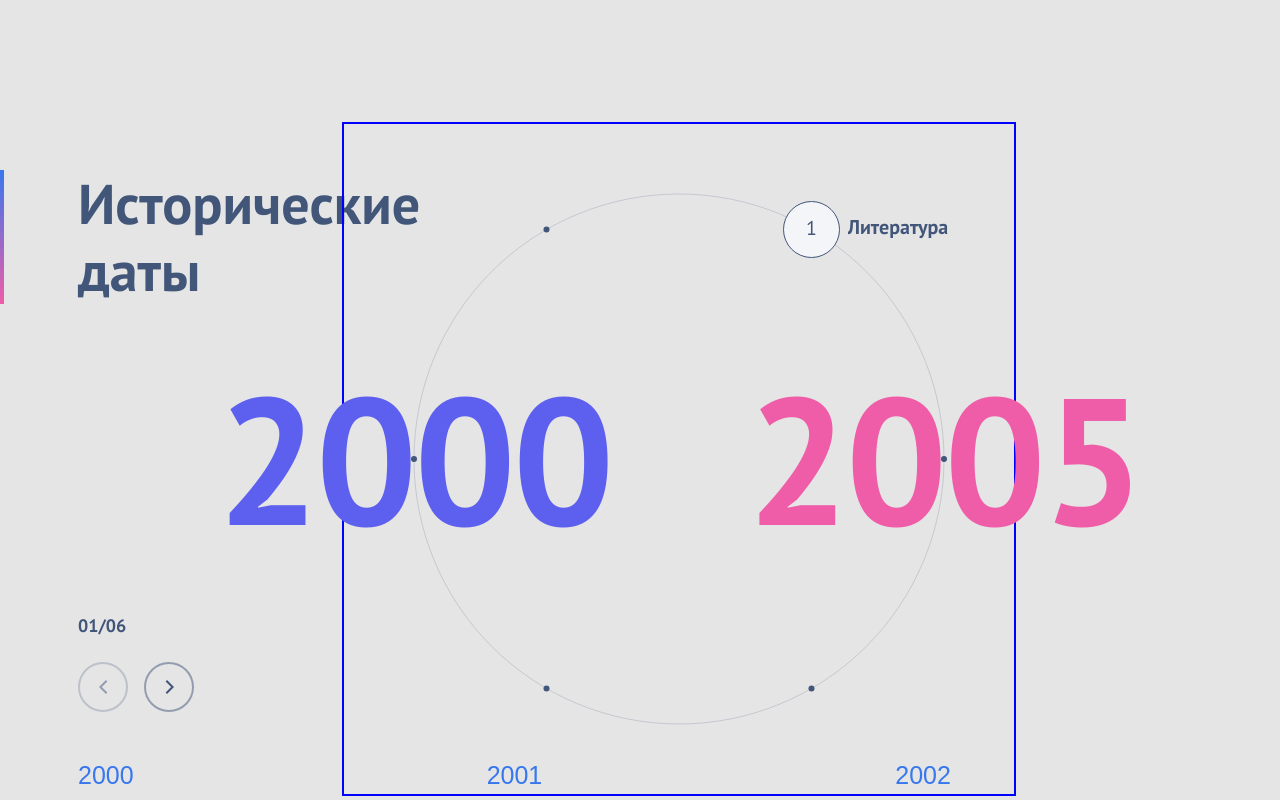
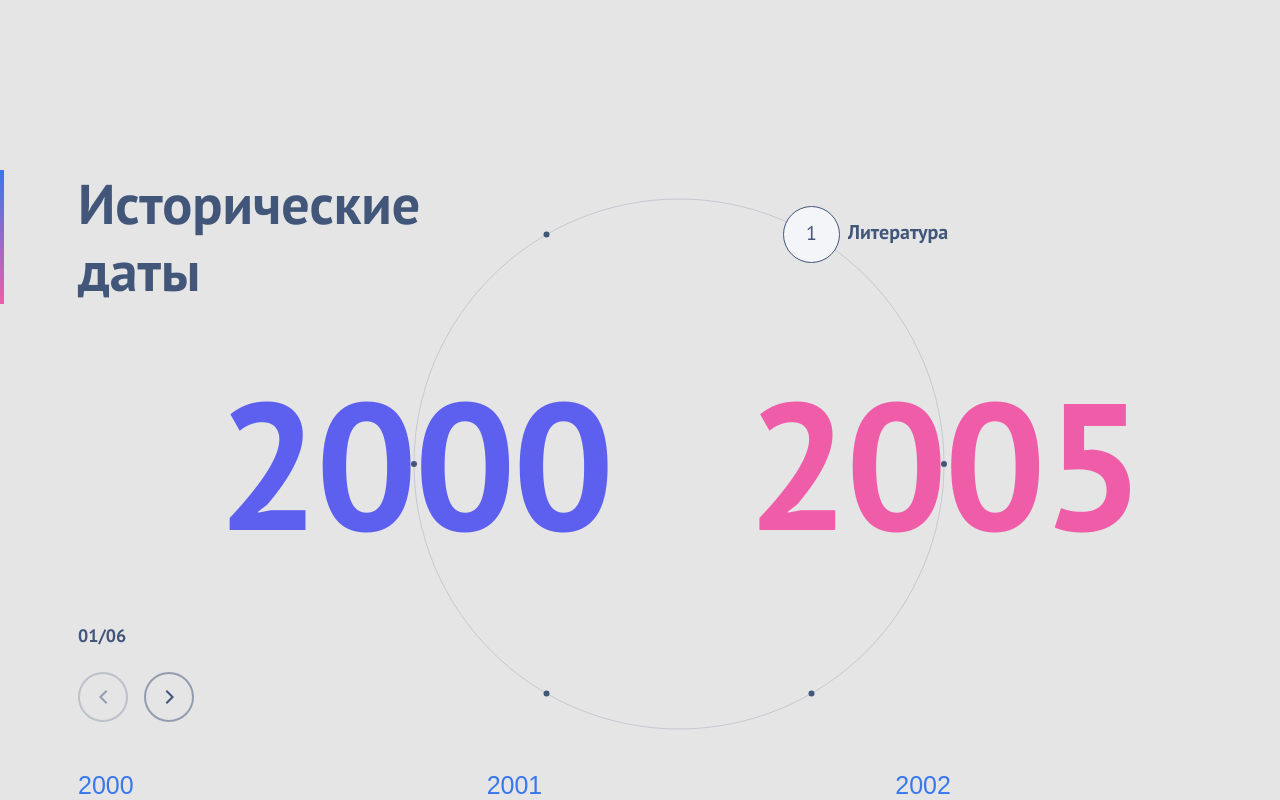
Before and after one commit to SvetlanaLevkovskaya/timeline-block, a React app: page / in a window 1280 px wide. Built offline with nearby package versions, Linux system fonts and the light colour scheme.

Commit message:
fix: test styles

```diff
--- a/src/components/TimelineBlock/TimelineBlock.module.scss
+++ b/src/components/TimelineBlock/TimelineBlock.module.scss
@@ -23,10 +23,9 @@
 }
 
 .circleWrapper {
-  outline: 2px solid blue;
   position: relative;
-  width: 670px;
-  height: 670px;
+  width: 680px;
+  height: 680px;
   margin: 0 auto;
   transform: translateY(-180px);
 }
--- a/src/components/TimelineBlock/TimelineCircle.tsx
+++ b/src/components/TimelineBlock/TimelineCircle.tsx
@@ -18,7 +18,7 @@ export const TimelineCircle = forwardRef<SVGSVGElement, Props>(
     const hoverNumberRef = useRef<SVGTextElement | null>(null);
 
     const CIRCLE_SIZE = 530;
-    const PADDING = 70;
+    const PADDING = 75;
     const SVG_SIZE = CIRCLE_SIZE + PADDING * 2; // 770
     const CENTER = SVG_SIZE / 2;
     const RADIUS = CIRCLE_SIZE / 2;
--- a/src/styles/global.scss
+++ b/src/styles/global.scss
@@ -19,10 +19,6 @@ body {
   color: #42567a;
   background-color: #e5e5e5;
   scroll-behavior: smooth;
-}
-
-body {
-  outline: 2px solid red;
 }
 
 img,
```
